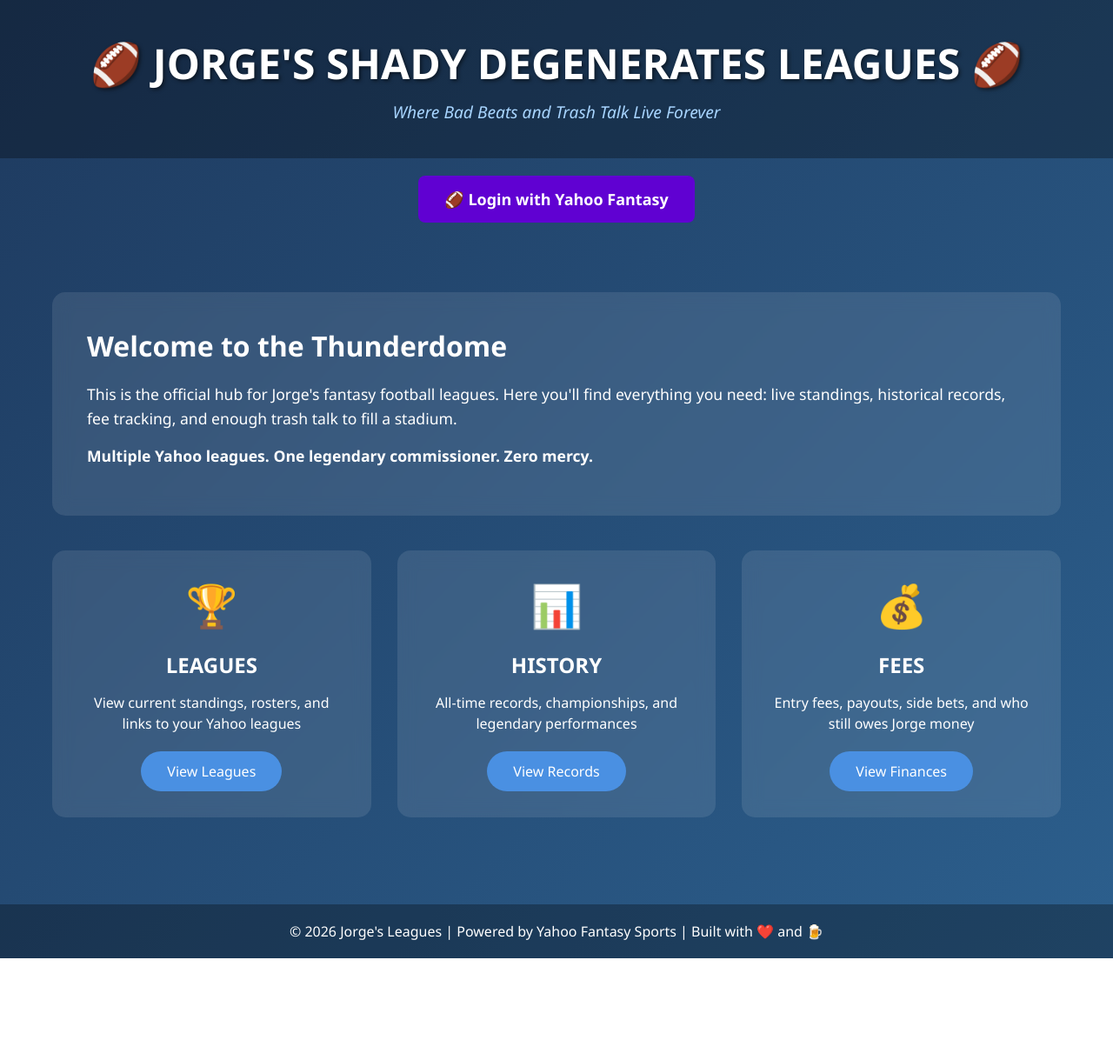
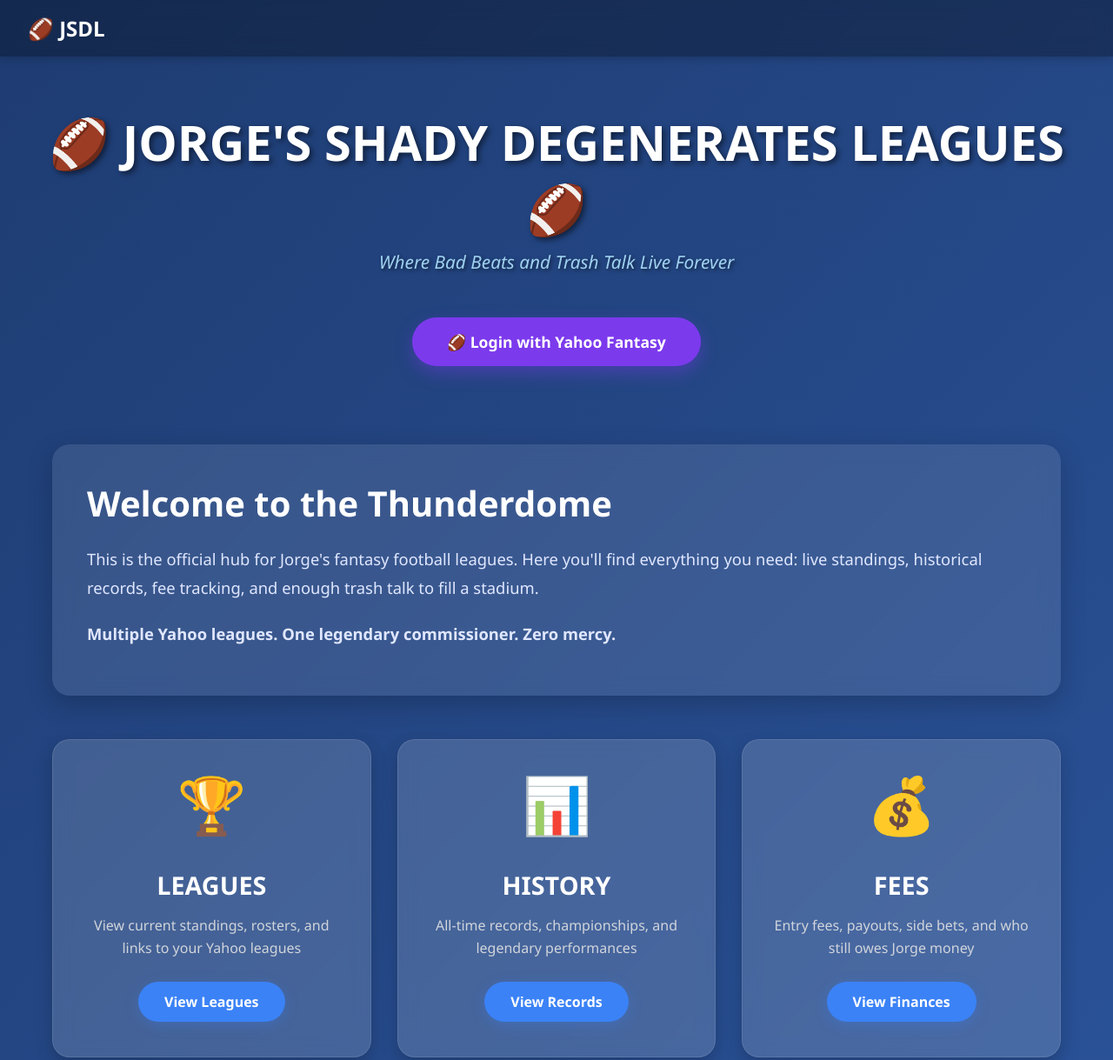
Before and after one commit to jorgem31/fantasy-football-leagues, a website: page public/index.html in a window 1280 px wide. Shown: the top 1219 px of the page at 87% size. Before the commit the page ends 1102 px from the top, so only its background shows below. Drawn offline with Linux system fonts and the light colour scheme.

Commit message:
Major design improvements: animations, better layout, enhanced UI

```diff
--- a/public/index.html
+++ b/public/index.html
@@ -12,141 +12,310 @@
         }
         body {
             font-family: 'Segoe UI', Tahoma, Geneva, Verdana, sans-serif;
-            background: linear-gradient(135deg, #1e3a5f 0%, #2c5f8d 100%);
+            background: linear-gradient(135deg, #1e3c72 0%, #2a5298 100%);
             color: #fff;
             min-height: 100vh;
             display: flex;
             flex-direction: column;
         }
+
+        /* Navigation Header */
+        nav {
+            background: rgba(0, 0, 0, 0.3);
+            padding: 1rem 2rem;
+            backdrop-filter: blur(10px);
+            box-shadow: 0 2px 10px rgba(0,0,0,0.2);
+        }
+        .nav-brand {
+            font-size: 1.5rem;
+            font-weight: bold;
+            color: #fff;
+            text-decoration: none;
+            display: inline-flex;
+            align-items: center;
+            gap: 10px;
+        }
+        .nav-brand:hover {
+            color: #7c3aed;
+            transition: color 0.3s ease;
+        }
+
+        /* Header Section */
         header {
             text-align: center;
-            padding: 40px 20px;
-            background: rgba(0, 0, 0, 0.3);
+            padding: 60px 20px 20px;
+            animation: fadeInDown 1s ease;
         }
-        h1 {
-            font-size: 3em;
+        header h1 {
+            font-size: 3.5rem;
             margin-bottom: 10px;
+            text-shadow: 3px 3px 6px rgba(0, 0, 0, 0.5);
+            animation: slideIn 1s ease;
+        }
+        .tagline {
+            font-size: 1.3rem;
+            font-style: italic;
+            color: #a0d2f0;
             text-shadow: 2px 2px 4px rgba(0, 0, 0, 0.5);
         }
-        .tagline {
-            font-size: 1.2em;
-            font-style: italic;
-            color: #a8d5ff;
+
+        /* Login Button */
+        .login-container {
+            text-align: center;
+            margin: 30px 0;
         }
+        .login-btn {
+            background: #7c3aed;
+            color: white;
+            padding: 16px 40px;
+            font-size: 1.1rem;
+            font-weight: 600;
+            border: none;
+            border-radius: 50px;
+            cursor: pointer;
+            text-decoration: none;
+            display: inline-flex;
+            align-items: center;
+            gap: 10px;
+            box-shadow: 0 8px 20px rgba(124, 58, 237, 0.4);
+            transition: all 0.3s ease;
+        }
+        .login-btn:hover {
+            background: #6d28d9;
+            transform: translateY(-3px);
+            box-shadow: 0 12px 30px rgba(124, 58, 237, 0.6);
+        }
+        .login-btn:active {
+            transform: translateY(-1px);
+        }
+
         .container {
             flex: 1;
             max-width: 1200px;
             margin: 40px auto;
             padding: 20px;
         }
+
+        /* Welcome Section */
         .welcome-section {
             background: rgba(255, 255, 255, 0.1);
             backdrop-filter: blur(10px);
-            border-radius: 15px;
+            border-radius: 20px;
             padding: 40px;
-            margin-bottom: 30px;
+            margin-bottom: 50px;
+            box-shadow: 0 10px 30px rgba(0,0,0,0.2);
+            animation: fadeIn 1s ease 0.3s both;
         }
         .welcome-section h2 {
-            font-size: 2em;
+            font-size: 2.5rem;
             margin-bottom: 20px;
+            color: #fff;
         }
         .welcome-section p {
-            font-size: 1.1em;
-            line-height: 1.6;
+            font-size: 1.15rem;
+            line-height: 1.8;
             margin-bottom: 15px;
+            color: #e0e7ff;
         }
-        .cards {
+        .tagline-special {
+            font-weight: bold;
+            font-size: 1.2rem;
+            color: #fbbf24;
+            margin-top: 20px;
+        }
+
+        /* Cards Grid */
+        .cards-grid {
             display: grid;
-            grid-template-columns: repeat(auto-fit, minmax(300px, 1fr));
+            grid-template-columns: repeat(auto-fit, minmax(320px, 1fr));
             gap: 30px;
             margin-top: 40px;
         }
         .card {
-            background: rgba(255, 255, 255, 0.1);
+            background: rgba(255, 255, 255, 0.15);
             backdrop-filter: blur(10px);
-            border-radius: 15px;
-            padding: 30px;
+            border-radius: 20px;
+            padding: 40px 30px;
             text-align: center;
-            transition: transform 0.3s ease;
+            box-shadow: 0 8px 20px rgba(0,0,0,0.2);
+            transition: all 0.3s ease;
+            border: 1px solid rgba(255,255,255,0.1);
+            animation: fadeInUp 0.6s ease both;
         }
+        .card:nth-child(1) { animation-delay: 0.1s; }
+        .card:nth-child(2) { animation-delay: 0.2s; }
+        .card:nth-child(3) { animation-delay: 0.3s; }
+
         .card:hover {
-            transform: translateY(-5px);
+            transform: translateY(-10px) scale(1.02);
+            box-shadow: 0 15px 40px rgba(0,0,0,0.4);
+            background: rgba(255, 255, 255, 0.2);
         }
         .card-icon {
-            font-size: 3em;
+            font-size: 4rem;
             margin-bottom: 20px;
+            animation: bounce 2s infinite;
         }
         .card h3 {
-            font-size: 1.5em;
+            font-size: 1.8rem;
             margin-bottom: 15px;
+            color: #fff;
         }
         .card p {
-            margin-bottom: 20px;
-            line-height: 1.5;
+            color: #d1d5db;
+            font-size: 1rem;
+            margin-bottom: 25px;
+            line-height: 1.6;
         }
-        .btn {
+        .card-btn {
+            background: #3b82f6;
+            color: white;
+            padding: 12px 30px;
+            border: none;
+            border-radius: 25px;
+            cursor: pointer;
+            font-size: 1rem;
+            font-weight: 600;
+            text-decoration: none;
             display: inline-block;
-            padding: 12px 30px;
-            background: #4a90e2;
-            color: white;
-            text-decoration: none;
-            border-radius: 25px;
-            transition: background 0.3s ease;
+            transition: all 0.3s ease;
+            box-shadow: 0 4px 15px rgba(59, 130, 246, 0.3);
         }
-        .btn:hover {
-            background: #357abd;
+        .card-btn:hover {
+            background: #2563eb;
+            transform: scale(1.05);
+            box-shadow: 0 6px 20px rgba(59, 130, 246, 0.5);
         }
+
+        /* Footer */
         footer {
+            background: rgba(0, 0, 0, 0.3);
+            padding: 25px 20px;
             text-align: center;
-            padding: 20px;
-            background: rgba(0, 0, 0, 0.3);
-            margin-top: 40px;
+            margin-top: auto;
+            backdrop-filter: blur(10px);
+        }
+        footer p {
+            color: #9ca3af;
+            font-size: 0.95rem;
+        }
+
+        /* Animations */
+        @keyframes fadeIn {
+            from {
+                opacity: 0;
+            }
+            to {
+                opacity: 1;
+            }
+        }
+        @keyframes fadeInDown {
+            from {
+                opacity: 0;
+                transform: translateY(-30px);
+            }
+            to {
+                opacity: 1;
+                transform: translateY(0);
+            }
+        }
+        @keyframes fadeInUp {
+            from {
+                opacity: 0;
+                transform: translateY(30px);
+            }
+            to {
+                opacity: 1;
+                transform: translateY(0);
+            }
+        }
+        @keyframes slideIn {
+            from {
+                opacity: 0;
+                transform: translateX(-50px);
+            }
+            to {
+                opacity: 1;
+                transform: translateX(0);
+            }
+        }
+        @keyframes bounce {
+            0%, 100% {
+                transform: translateY(0);
+            }
+            50% {
+                transform: translateY(-10px);
+            }
+        }
+
+        /* Responsive */
+        @media (max-width: 768px) {
+            header h1 {
+                font-size: 2.5rem;
+            }
+            .tagline {
+                font-size: 1.1rem;
+            }
+            .welcome-section h2 {
+                font-size: 2rem;
+            }
+            .cards-grid {
+                grid-template-columns: 1fr;
+            }
         }
     </style>
 </head>
 <body>
+    <nav>
+        <a href="/" class="nav-brand">
+            🏈 JSDL
+        </a>
+    </nav>
+
     <header>
         <h1>🏈 JORGE'S SHADY DEGENERATES LEAGUES 🏈</h1>
         <p class="tagline">Where Bad Beats and Trash Talk Live Forever</p>
     </header>
 
-        <div style="text-align: center; margin: 20px 0;">
-        <a href="/.netlify/functions/yahoo-auth" class="btn" style="display: inline-block; padding: 15px 30px; background: #6001D2; color: white; text-decoration: none; border-radius: 8px; font-size: 18px; font-weight: bold; transition: background 0.3s ease;">🏈 Login with Yahoo Fantasy</a>
+    <div class="login-container">
+        <a href="/.netlify/functions/yahoo-auth" class="login-btn">
+            🏈 Login with Yahoo Fantasy
+        </a>
     </div>
 
     <div class="container">
         <div class="welcome-section">
             <h2>Welcome to the Thunderdome</h2>
             <p>This is the official hub for Jorge's fantasy football leagues. Here you'll find everything you need: live standings, historical records, fee tracking, and enough trash talk to fill a stadium.</p>
-            <p><strong>Multiple Yahoo leagues. One legendary commissioner. Zero mercy.</strong></p>
+            <p class="tagline-special">Multiple Yahoo leagues. One legendary commissioner. Zero mercy.</p>
         </div>
 
-        <div class="cards">
+        <div class="cards-grid">
             <div class="card">
                 <div class="card-icon">🏆</div>
                 <h3>LEAGUES</h3>
                 <p>View current standings, rosters, and links to your Yahoo leagues</p>
-                <a href="#" class="btn">View Leagues</a>
+                <a href="#" class="card-btn">View Leagues</a>
             </div>
 
             <div class="card">
                 <div class="card-icon">📊</div>
                 <h3>HISTORY</h3>
                 <p>All-time records, championships, and legendary performances</p>
-                <a href="#" class="btn">View Records</a>
+                <a href="#" class="card-btn">View Records</a>
             </div>
 
             <div class="card">
                 <div class="card-icon">💰</div>
                 <h3>FEES</h3>
                 <p>Entry fees, payouts, side bets, and who still owes Jorge money</p>
-                <a href="#" class="btn">View Finances</a>
+                <a href="#" class="card-btn">View Finances</a>
             </div>
         </div>
     </div>
 
     <footer>
-        <p>&copy; 2026 Jorge's Leagues | Powered by Yahoo Fantasy Sports | Built with ❤️ and 🍺</p>
+        <p>© 2026 Jorge's Leagues | Powered by Yahoo Fantasy Sports | Built with ❤️ and 🏈</p>
     </footer>
 </body>
 </html>
```
